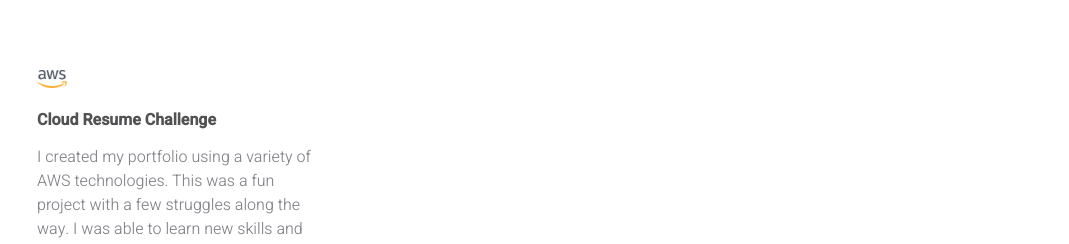
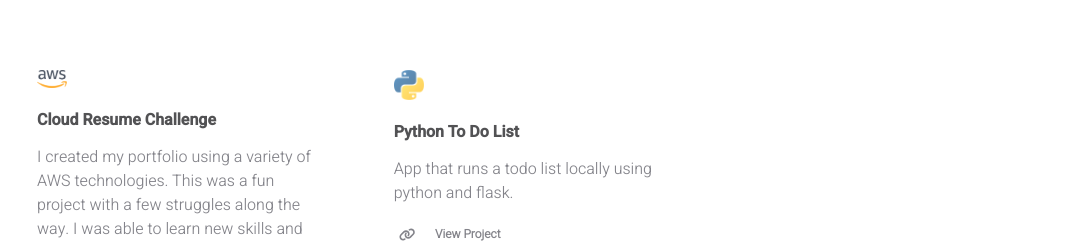
Before and after one commit to ahmedk2/khalidportfolio, a React (Create React App) app: page / in a window 1280 px wide. Shown: the part 704-948 px from the top of the page, without its empty margins (108-1177 px from the left). Built offline with nearby package versions, Linux system fonts and the light colour scheme; no server answers.

Commit message:
(chore): Added python project (#9)
* added notes

* updated notes again

* added notes

* updated notes again

* created react app and build prod folder

* removed old portfolio and improved new one

* updated blog article

* updated build files

* added project

```diff
--- a/src/data/user.js
+++ b/src/data/user.js
@@ -32,7 +32,16 @@ const INFO = {
 			logo: "../AWS.png",
 			linkText: "View Project",
 			link: "https://github.com/ahmedk2/khalidportfolio/tree/main/",
+		},
+		{
+			title: "Python To Do List",
+			description:
+				"App that runs a todo list locally using python and flask.",
+			logo: "../python-logo.png",
+			linkText: "View Project",
+			link: "https://github.com/ahmedk2/todoapp",
 		}
+
 	],
 };
 
```
Also changed, not shown: public/Python-logo.png, 6 other files (tests, documents, lock files or other folders).
